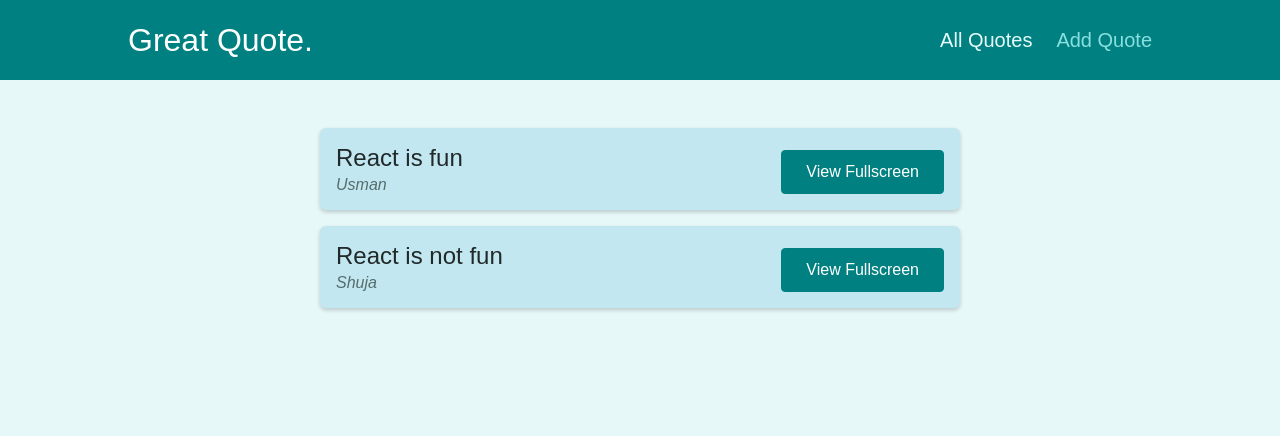
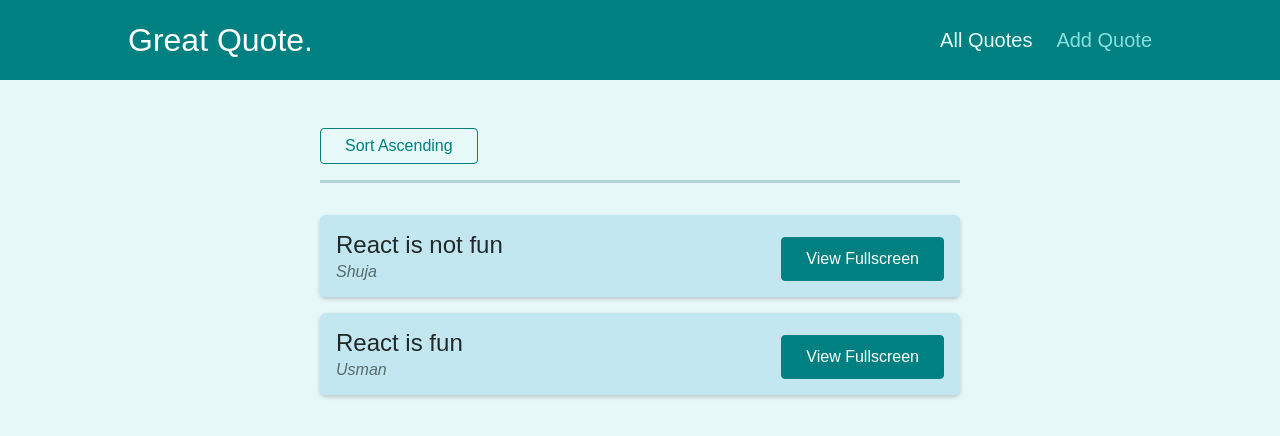
Before and after one commit to Tronayy/React-Multi-Page-App, a React (Create React App) app: page /quotes in a window 1280 px wide. Shown: the top 436 px of the page. Built offline with nearby package versions, Linux system fonts and the light colour scheme.

Commit message:
Added ascending descending sorts in list

```diff
--- a/src/components/quotes/QuoteForm.js
+++ b/src/components/quotes/QuoteForm.js
@@ -1,10 +1,13 @@
-import { useRef } from "react";
+import { useRef, useState } from "react";
+import { Prompt } from "react-router-dom";
 
 import Card from "../UI/Card";
 import LoadingSpinner from "../UI/LoadingSpinner";
 import classes from "./QuoteForm.module.css";
 
 const QuoteForm = (props) => {
+  const [isEntering, setIsEntering] = useState(false);
+
   const authorInputRef = useRef();
   const textInputRef = useRef();
 
@@ -19,9 +22,28 @@
     props.onAddQuote({ author: enteredAuthor, text: enteredText });
   }
 
+  const finishEnteringHandler = () => {
+    setIsEntering(false);
+  };
+
+  const formFocusHandler = () => {
+    setIsEntering(true);
+  };
+
   return (
+    <>
+      <Prompt
+        when={isEntering}
+        message={() =>
+          "Are you sure you want to leave? Your entered data will be lost!"
+        }
+      />
       <Card>
-      <form className={classes.form} onSubmit={submitFormHandler}>
+        <form
+          onFocus={formFocusHandler}
+          className={classes.form}
+          onSubmit={submitFormHandler}
+        >
           {props.isLoading && (
             <div className={classes.loading}>
               <LoadingSpinner />
@@ -37,10 +59,13 @@
             <textarea id="text" rows="5" ref={textInputRef}></textarea>
           </div>
           <div className={classes.actions}>
-          <button className="btn">Add Quote</button>
+            <button onClick={finishEnteringHandler} className="btn">
+              Add Quote
+            </button>
           </div>
         </form>
       </Card>
+    </>
   );
 };
 
--- a/src/components/quotes/QuoteList.js
+++ b/src/components/quotes/QuoteList.js
@@ -1,13 +1,42 @@
-import { Fragment } from 'react';
+import { Fragment } from "react";
+import { useHistory, useLocation } from "react-router-dom";
 
-import QuoteItem from './QuoteItem';
-import classes from './QuoteList.module.css';
+import QuoteItem from "./QuoteItem";
+import classes from "./QuoteList.module.css";
+
+const sortQuotes = (quotes, ascending) => {
+  return quotes.sort((quoteA, quoteB) => {
+    if (ascending) {
+      return quoteA.id > quoteB.id ? 1 : -1;
+    } else {
+      return quoteA.id < quoteB.id ? 1 : -1;
+    }
+  });
+};
 
 const QuoteList = (props) => {
+  const history = useHistory();
+  const location = useLocation();
+
+  const queryParams = new URLSearchParams(location.search);
+
+  const isSortingAscending = queryParams.get("sort") === "asc";
+
+  const sortedQuotes = sortQuotes(props.quotes, isSortingAscending);
+
+  const changeSortingHandler = () => {
+    history.push("/quotes?sort=" + (isSortingAscending ? "desc" : "asc"));
+  };
+
   return (
     <Fragment>
+      <div className={classes.sorting}>
+        <button onClick={changeSortingHandler}>
+          Sort {isSortingAscending ? "Descending" : "Ascending"}
+        </button>
+      </div>
       <ul className={classes.list}>
-        {props.quotes.map((quote) => (
+        {sortedQuotes.map((quote) => (
           <QuoteItem
             key={quote.id}
             id={quote.id}
```
Lines whose indentation alone changed are shown as unchanged.
